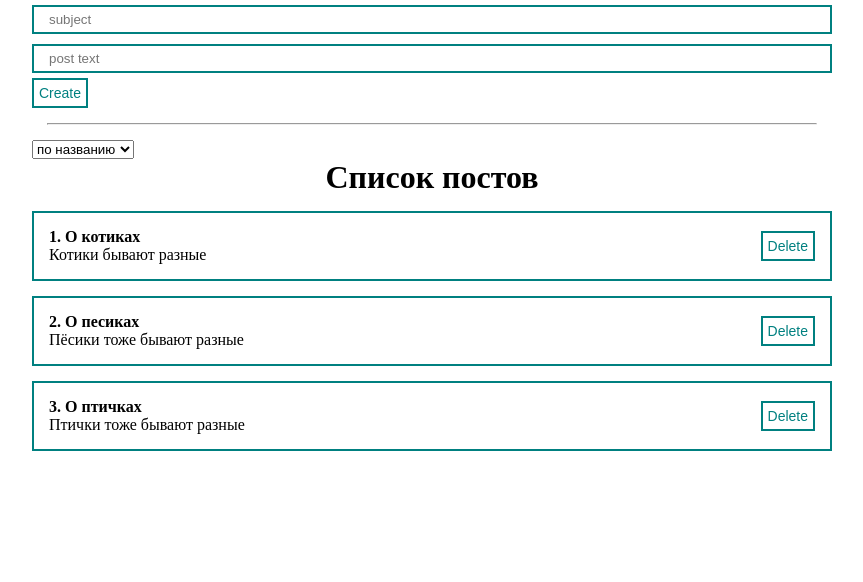
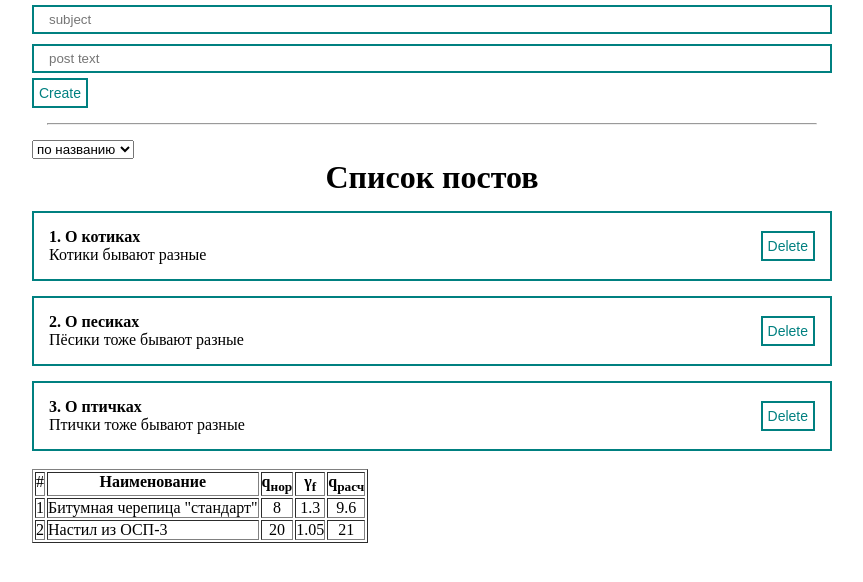
Before and after one commit to sumenko/hello_react, a React (Create React App) app: page / in a window 1280 px wide. Shown: the top 582 px of the page, without its empty margins (208-1071 px from the left). Built offline with nearby package versions, Linux system fonts and the light colour scheme; the HTML template or start-up script is replaced by a standard one.

Commit message:
add small table

```diff
--- a/src/App.js
+++ b/src/App.js
@@ -4,6 +4,7 @@ import PostForm from './components/PostForm';
 
 import './styles/App.css';
 import MySelect from './components/UI/select/MySelect';
+import TablePrint from './components/TablePrint';
 
 function App() {
   const [posts, setPosts] = useState([
@@ -40,6 +41,16 @@ function App() {
         :
         <h1 style={{textAlign: 'center'}}>no posts</h1>
       }
+      <div>
+          <br/>
+          <TablePrint
+              head={['Наименование', <div>q<sub>нор</sub></div>, <div>&gamma;<sub>f</sub></div>, <div>q<sub>расч</sub></div>]}
+              data={[
+                ['Битумная черепица "стандарт"', '8', '1.3', '9.6'],
+                ['Настил из ОСП-3', '20', '1.05', '21'],
+
+              ]}/>
+      </div>
     </div>
   );
 }
--- /dev/null
+++ b/src/components/TablePrint.jsx
@@ -0,0 +1,30 @@
+import React from 'react';
+
+
+const TablePrint = ({head, data}) => {
+    return (
+        <table border="1">
+            <td style={{textAlign: 'center'}}>#</td>
+            {head.map(
+                    (head) =>
+                    <th>{head}</th>
+            ) }
+            {data.map(
+                    (line, row) =>
+                    <tr>
+                        <td>{row+1}</td>
+                        {line.map((cell, index) =>
+                            index===0?
+                            <td style={{textAlign: 'left'}} >{cell}</td>
+                            :
+                            <td style={{textAlign: 'center'}} >{cell}</td>
+                        )
+
+                    }
+                    </tr>
+            ) }
+        </table>
+    )
+}
+
+export default TablePrint;
```
